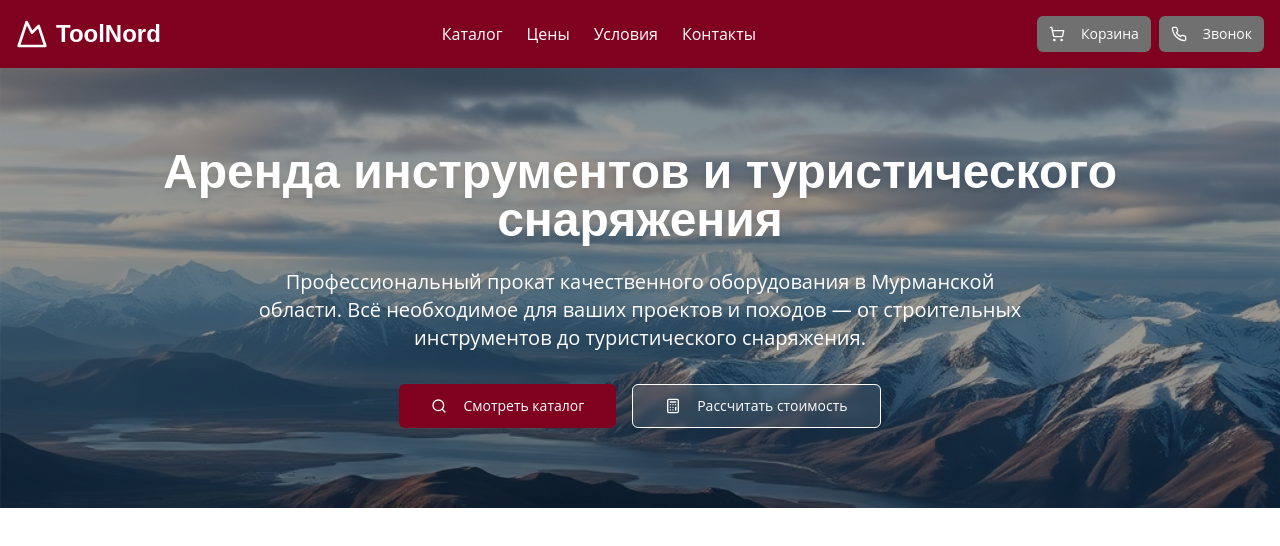
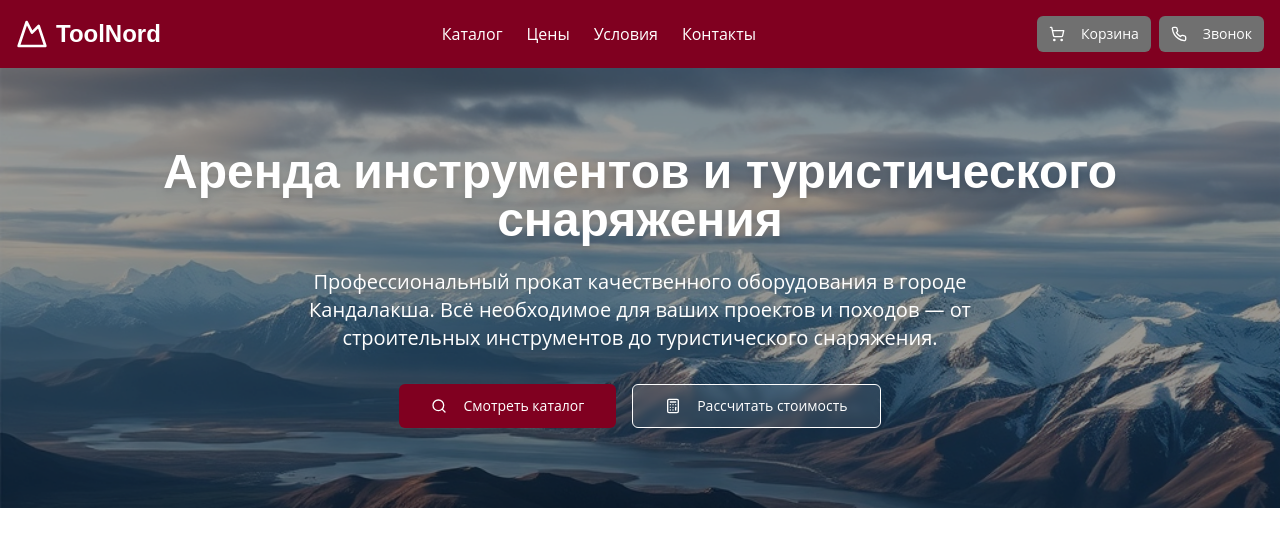
Before and after one commit to pr-poehali-dev/tool-rental-project, a React (Vite) app: page / in a window 1280 px wide. Shown: the top 546 px of the page. Built offline with nearby package versions, Linux system fonts and the light colour scheme.

Commit message:
Обновление 1 компонентов

```diff
--- a/src/components/Hero.tsx
+++ b/src/components/Hero.tsx
@@ -15,10 +15,7 @@ export default function Hero() {
         <h2 className="font-heading text-5xl font-bold text-white mb-6 drop-shadow-lg">
           Аренда инструментов и туристического снаряжения
         </h2>
-        <p className="text-xl text-white mb-8 max-w-3xl mx-auto drop-shadow-md">
-          Профессиональный прокат качественного оборудования в Мурманской области.
-          Всё необходимое для ваших проектов и походов — от строительных инструментов до туристического снаряжения.
-        </p>
+        <p className="text-xl text-white mb-8 max-w-3xl mx-auto drop-shadow-md">Профессиональный прокат качественного оборудования в городе Кандалакша. Всё необходимое для ваших проектов и походов — от строительных инструментов до туристического снаряжения.</p>
         <div className="flex flex-col sm:flex-row gap-4 justify-center">
           <Button size="lg" className="bg-primary hover:bg-primary/90">
             <Icon name="Search" size={20} className="mr-2" />
```
